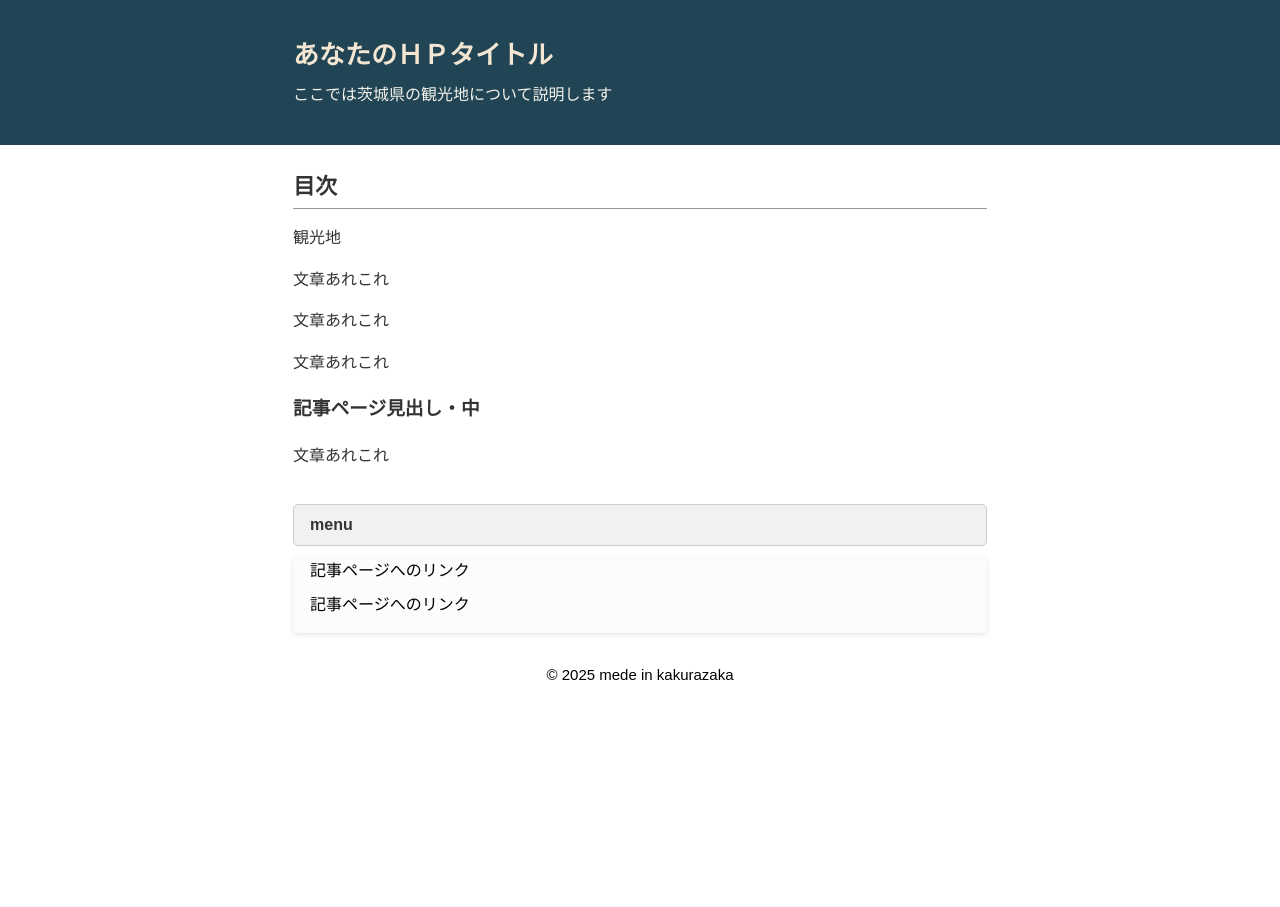
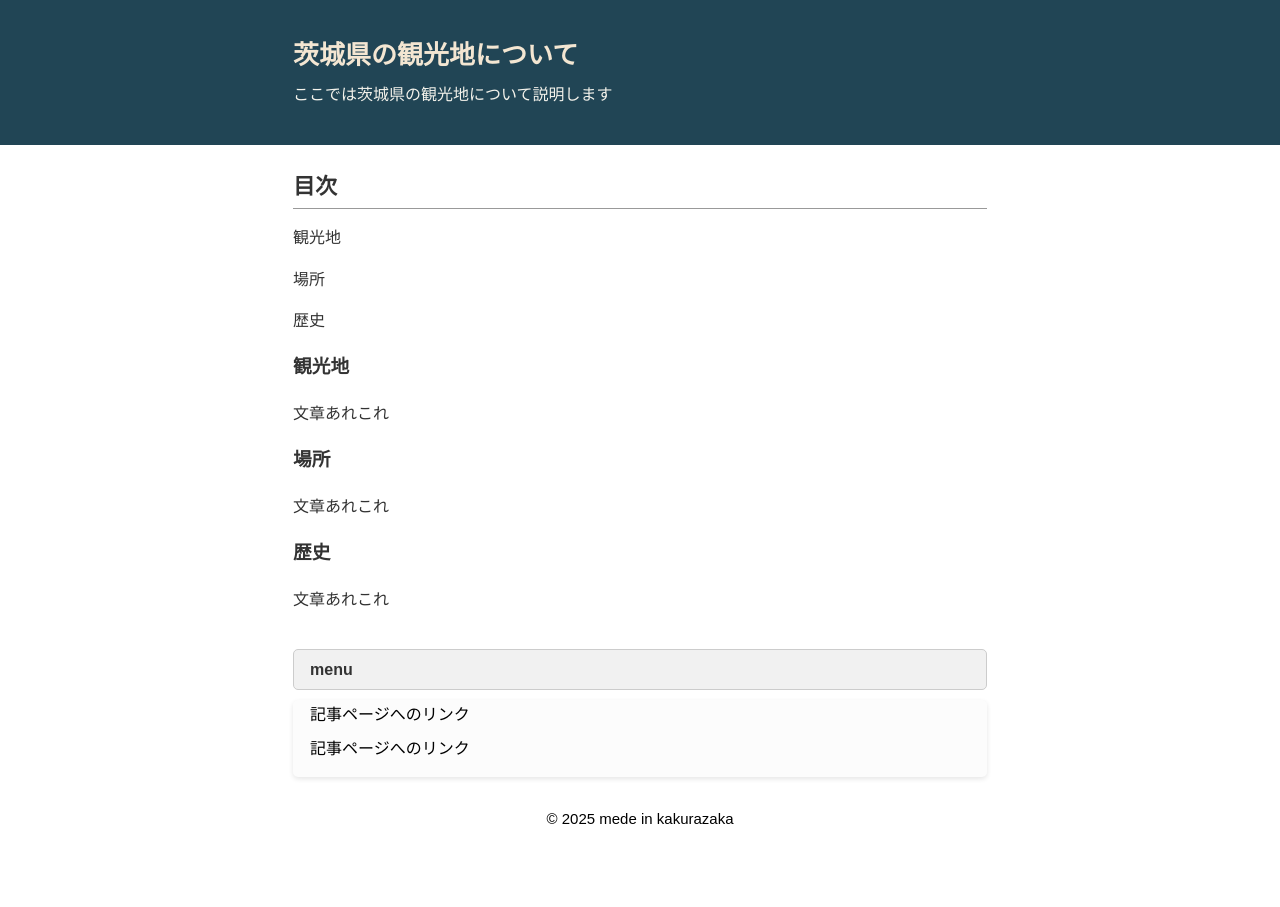
Before and after one commit to Kakurazaka/Kakurazaka.github.io, a plain HTML site: page index.html in a window 1280 px wide. Before the commit the page ends 800 px from the top, so only its background shows below. Drawn offline with Linux system fonts and the light colour scheme.

Commit message:
Update index.html

```diff
--- a/index.html
+++ b/index.html
@@ -10,7 +10,7 @@
 </head>
 <body>
 <div id="outer">
-<header><div id="header-container"><div id="head-inner"><h1>あなたのＨＰタイトル</h1>
+<header><div id="header-container"><div id="head-inner"><h1>茨城県の観光地について</h1>
 <p class="description">ここでは茨城県の観光地について説明します</p></div></div>
 </header>
 <div id="content-wrapper">
@@ -18,10 +18,13 @@
 <div id="inner">
 <h2>目次</h2>
 <p>観光地</p>
+<p>場所</p>
+<p>歴史</p>
+<h3>観光地</h3>
 <p>文章あれこれ</p>
+<h3>場所</h3>
 <p>文章あれこれ</p>
-<p>文章あれこれ</p>
-<h3>記事ページ見出し・中</h3>
+<h3>歴史</h3>
 <p>文章あれこれ</p>
 </div>
 </main>
```
